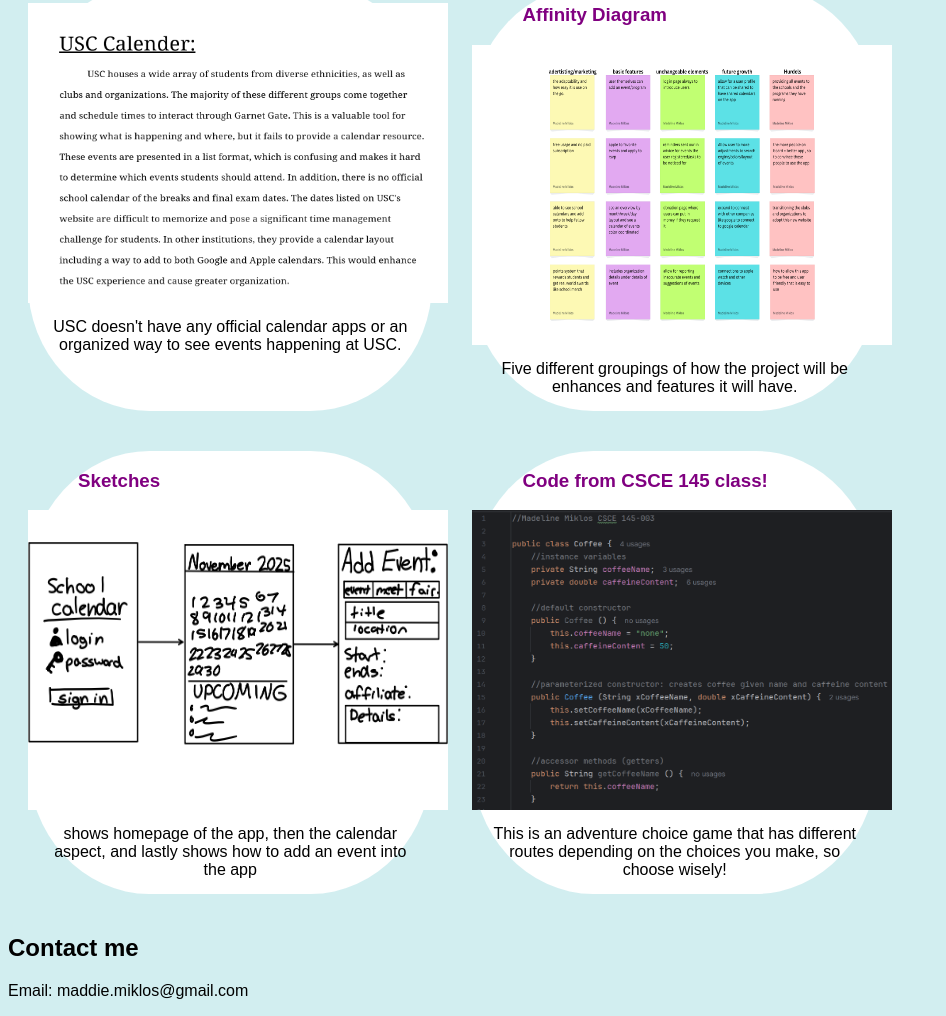
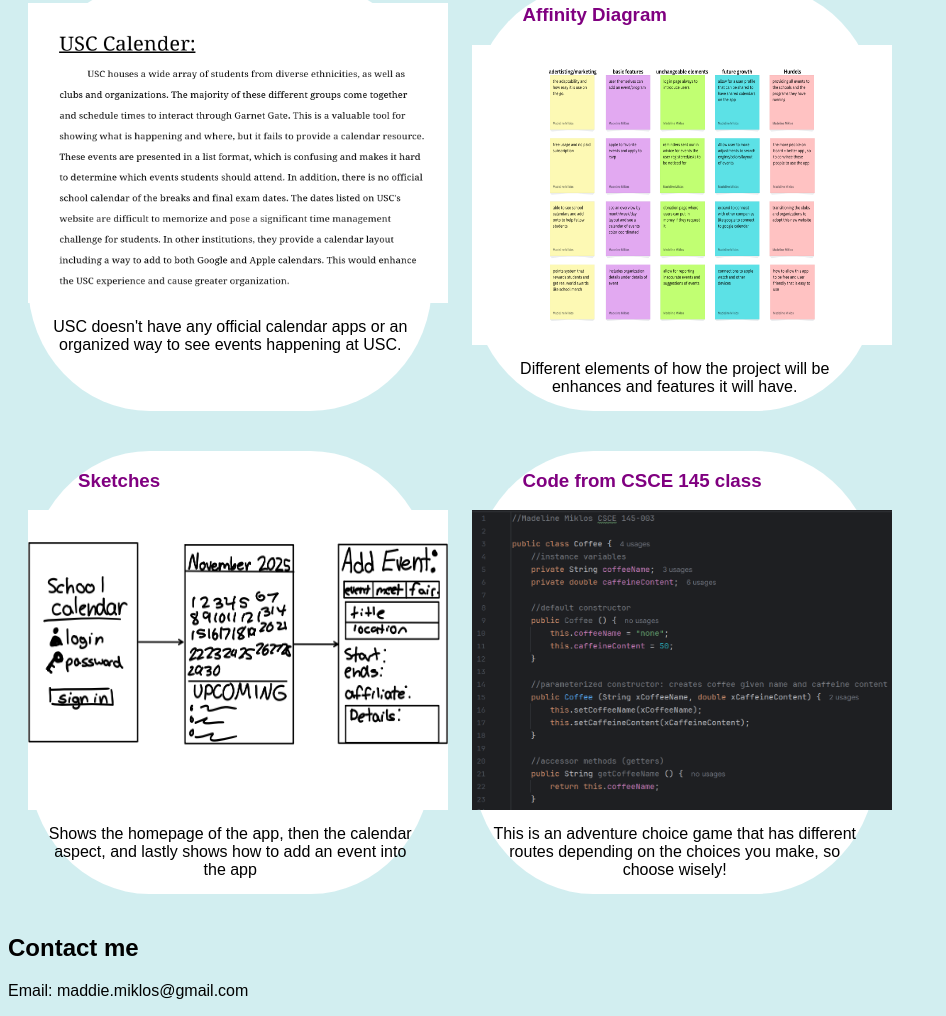
Before and after one commit to mmiklosova/mmiklosova.github.io, a plain HTML site: page index.html in a window 1280 px wide. Shown: the part 352-1368 px from the top of the page, without its empty margins (0-946 px from the left). Drawn offline with Linux system fonts and the light colour scheme.

Commit message:
final changes

```diff
--- a/index.html
+++ b/index.html
@@ -46,7 +46,7 @@
                 <a href="affinityDiagram.pdf">
                     <img src="affinity_IMG.png">
                 </a>
-                    <p> Five different groupings of how the project will be enhances and features it will have. </p>
+                    <p> Different elements of how the project will be enhances and features it will have. </p>
             </section>
 
             <!--Sketches Assignment-->
@@ -57,13 +57,13 @@
                 <a href="drawings.pdf">
                     <img src="cover for sketches.png">
                 </a>
-                    <p> shows homepage of the app, then the calendar aspect, and lastly shows how to add an event into the app  </p>
+                    <p>Shows the homepage of the app, then the calendar aspect, and lastly shows how to add an event into the app  </p>
             </section>
 
             <!--Repositories Assignment-->
             <section class="project">
                 <a href="https://github.com/mmiklosova/program">
-                    <h3>Code from CSCE 145 class!</h3>
+                    <h3>Code from CSCE 145 class</h3>
                 </a>
                 <a href="https://github.com/mmiklosova/program">
                     <img src="cover for code.png">
```
